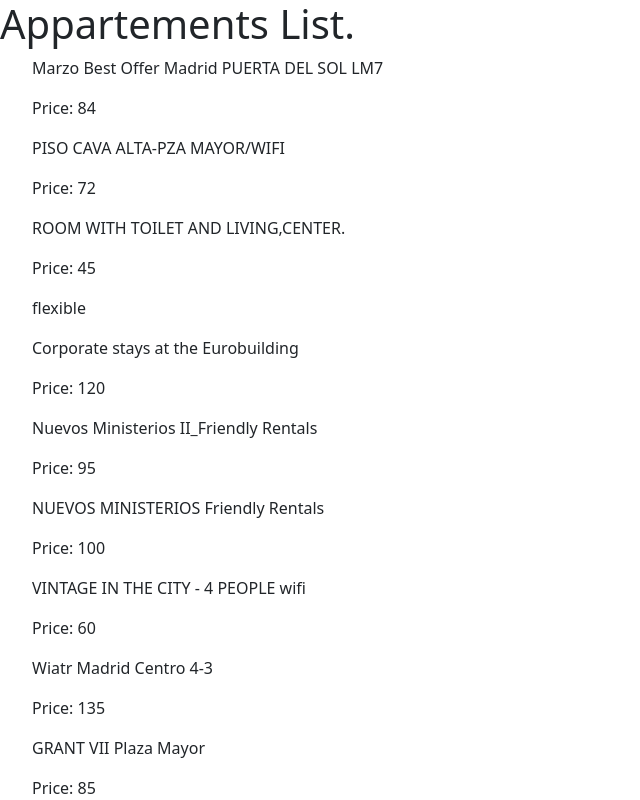
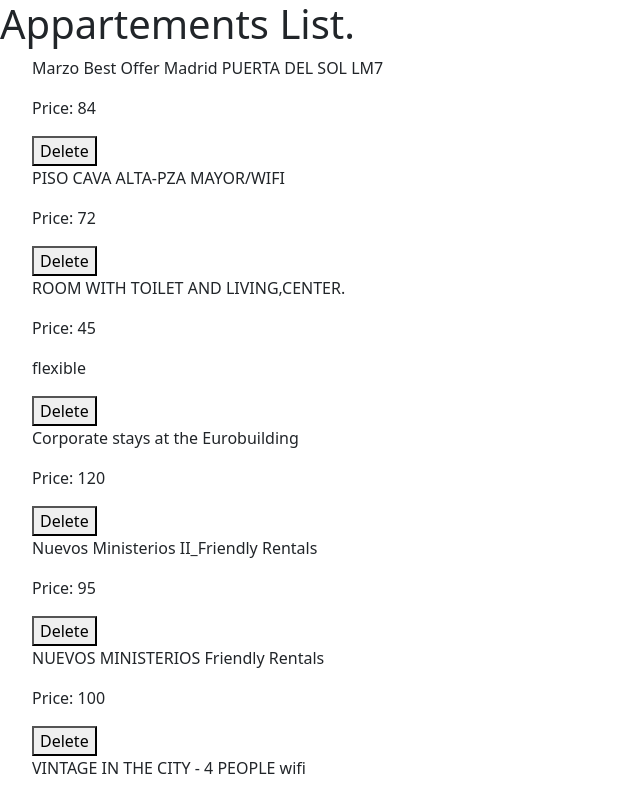
Before and after one commit to Ahmd-zaidan8a8/Apartment-Rentals-Admin, a React (Vite) app: page / in a window 1280 px wide. Shown: the top 800 px of the page, without its empty margins (0-640 px from the left). Built offline with nearby package versions, Linux system fonts and the light colour scheme.

Commit message:
add the delete the button

```diff
--- a/src/App.jsx
+++ b/src/App.jsx
@@ -1,21 +1,35 @@
+import { useState } from "react";
 import data from "./data/data.json";
 
 const App = () => {
   const { results } = data;
-  const apartements = results.map((apartement) => {
+  const [apartements, setApartements] = useState(results);
+
+  const handleDelete = (id) => {
+    const filtered = apartements.filter((apartement) => apartement.id !== id);
+    setApartements(filtered);
+  };
+  const apartementList = apartements.map((apartement) => {
     return (
-      <>
+      <div key={apartement.id}>
         <p>{apartement.name}</p>
         <p>Price: {apartement.price}</p>
         {apartement.cancellation_policy === "flexible" && <p>flexible</p>}
-      </>
+        <button
+          onClick={() => {
+            handleDelete(apartement.id);
+          }}
+        >
+          Delete
+        </button>
+      </div>
     );
   });
 
   return (
     <>
       <h1>Appartements List.</h1>
-      <ul>{apartements}</ul>
+      <ul>{apartementList}</ul>
     </>
   );
 };
```
